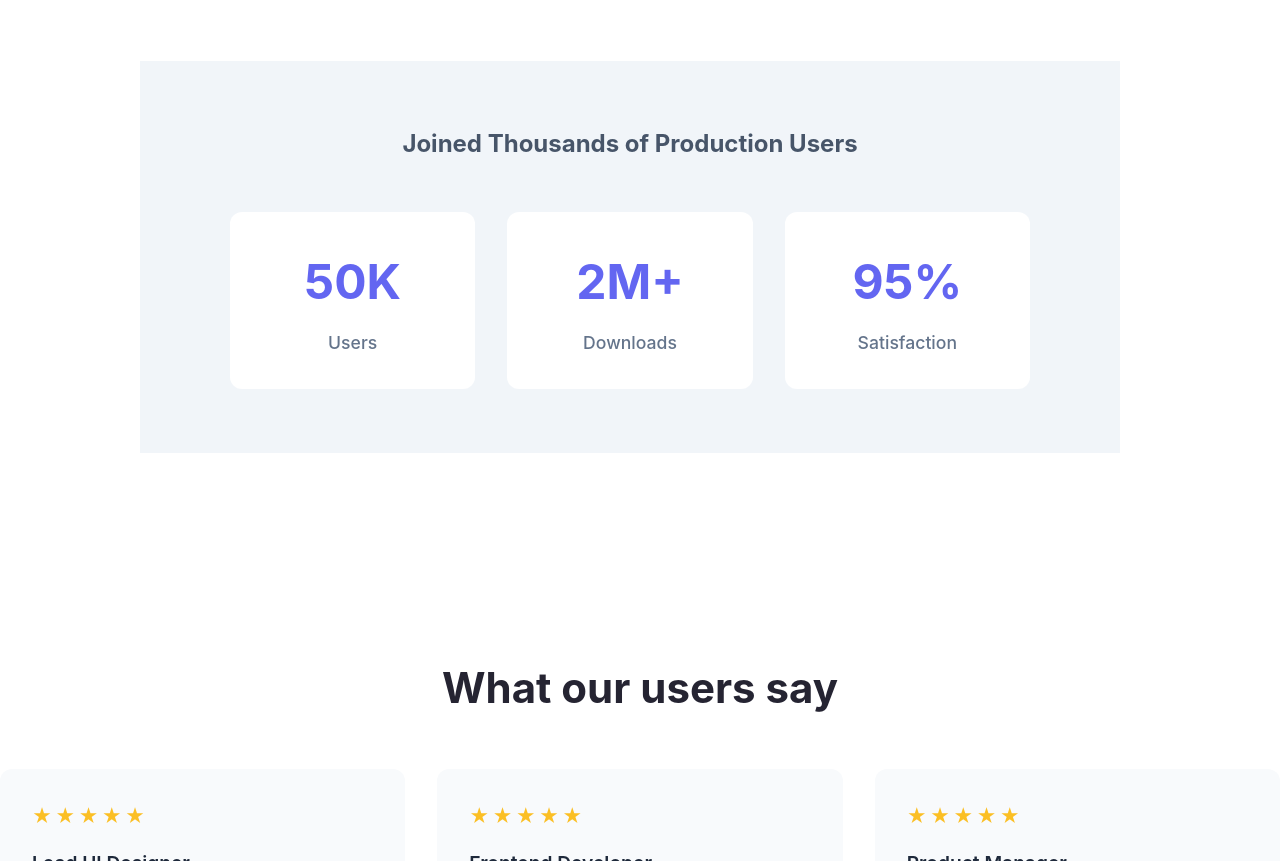
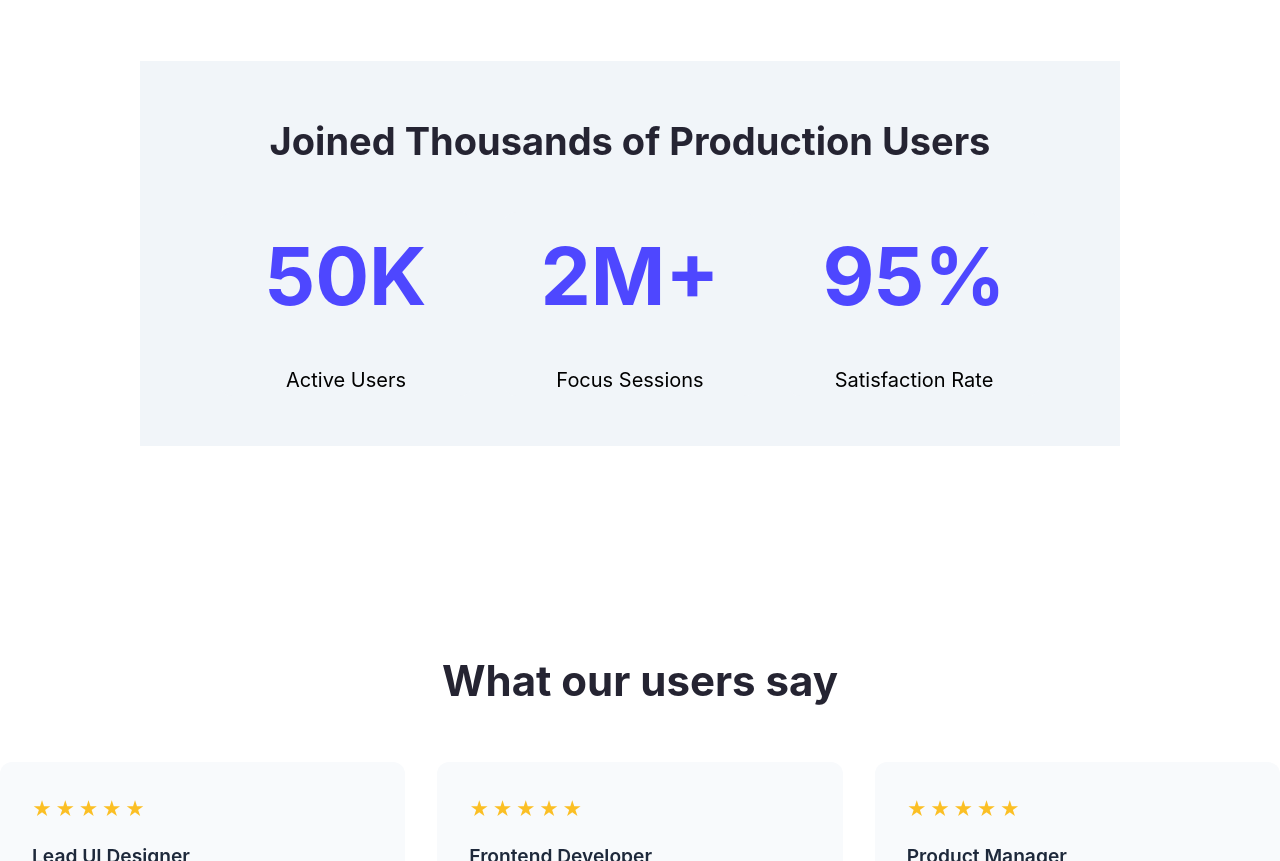
Before and after one commit to rasaleh19/B12A01-landing-launchpad, a plain HTML site: page index.html in a window 1280 px wide. Shown: the part 1144-2005 px from the top of the page. Drawn offline with nearby package versions, Linux system fonts and the light colour scheme.

Commit message:
Stat Done

```diff
--- a/index.html
+++ b/index.html
@@ -59,15 +59,15 @@
         <div class="stats-grid">
           <div class="stat-item">
             <div class="stat-number">50K</div>
-            <div class="stat-label">Users</div>
+            <div class="stat-label">Active Users</div>
           </div>
           <div class="stat-item">
             <div class="stat-number">2M+</div>
-            <div class="stat-label">Downloads</div>
+            <div class="stat-label">Focus Sessions</div>
           </div>
           <div class="stat-item">
             <div class="stat-number">95%</div>
-            <div class="stat-label">Satisfaction</div>
+            <div class="stat-label">Satisfaction Rate</div>
           </div>
         </div>
       </div>
--- a/style.css
+++ b/style.css
@@ -211,39 +211,40 @@ body {
   background: #f1f5f9;
   text-align: center;
   margin: 0px 160px 137px 140px;
+  padding: 50px 80px;
 }
 
 .stats-title {
-  font-size: 1.5rem;
-  margin-bottom: 3rem;
-  color: #475569;
+  font-size: 38px;
+  margin-bottom: 40px;
+  font-weight: bold;
+  color: #252432;
 }
 
 .stats-grid {
   display: grid;
   grid-template-columns: repeat(auto-fit, minmax(200px, 1fr));
   gap: 2rem;
-  max-width: 800px;
   margin: 0 auto;
 }
 
 .stat-item {
-  background: white;
-  padding: 2rem;
+  background: #f1f5f9;
   border-radius: 12px;
 }
 
 .stat-number {
-  font-size: 3rem;
+  font-size: 80px;
   font-weight: 700;
-  color: #6366f1;
-  margin-bottom: 0.5rem;
+  color: #4e47ff;
+  margin-bottom: 24px;
+  width: 100%;
 }
 
 .stat-label {
-  font-size: 1.1rem;
-  color: #64748b;
-  font-weight: 500;
+  font-size: 20px;
+  color: #000000;
+  font-weight: 400;
 }
 
 /* Testimonials Section */
```
